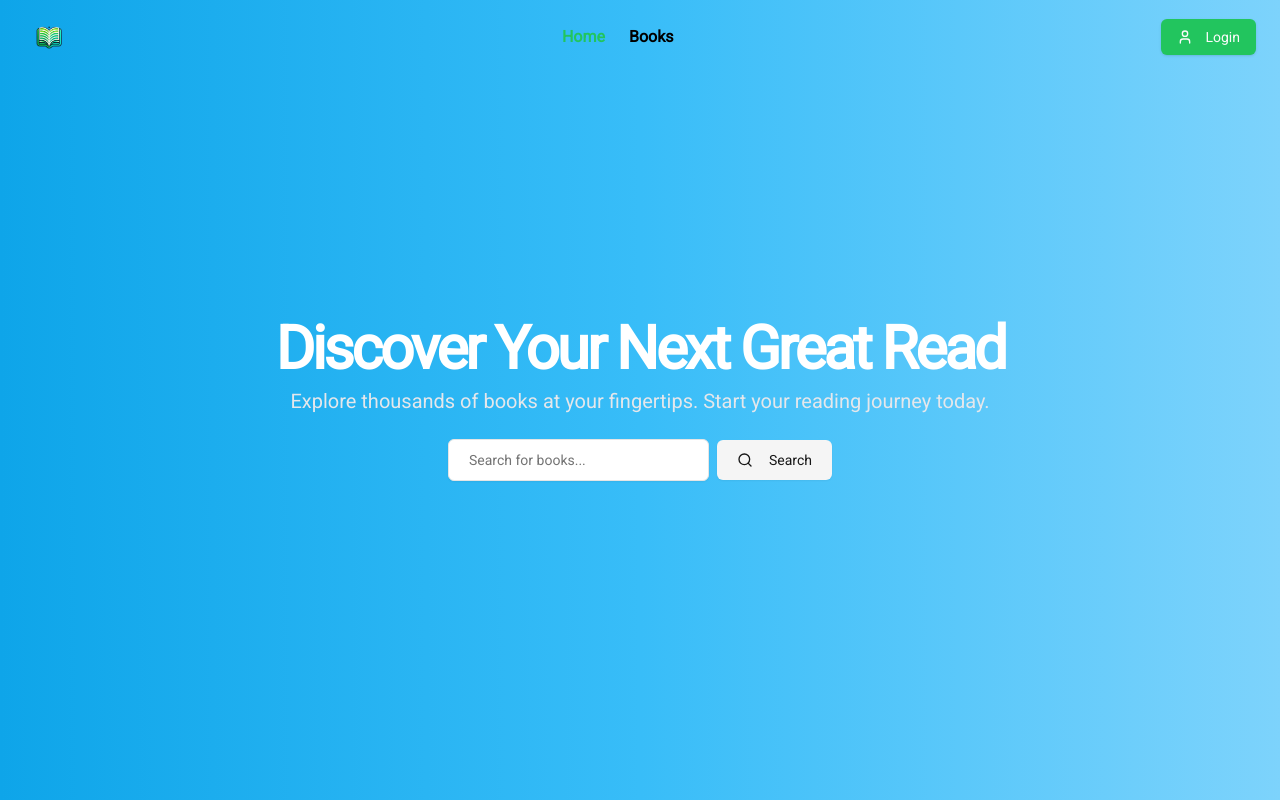
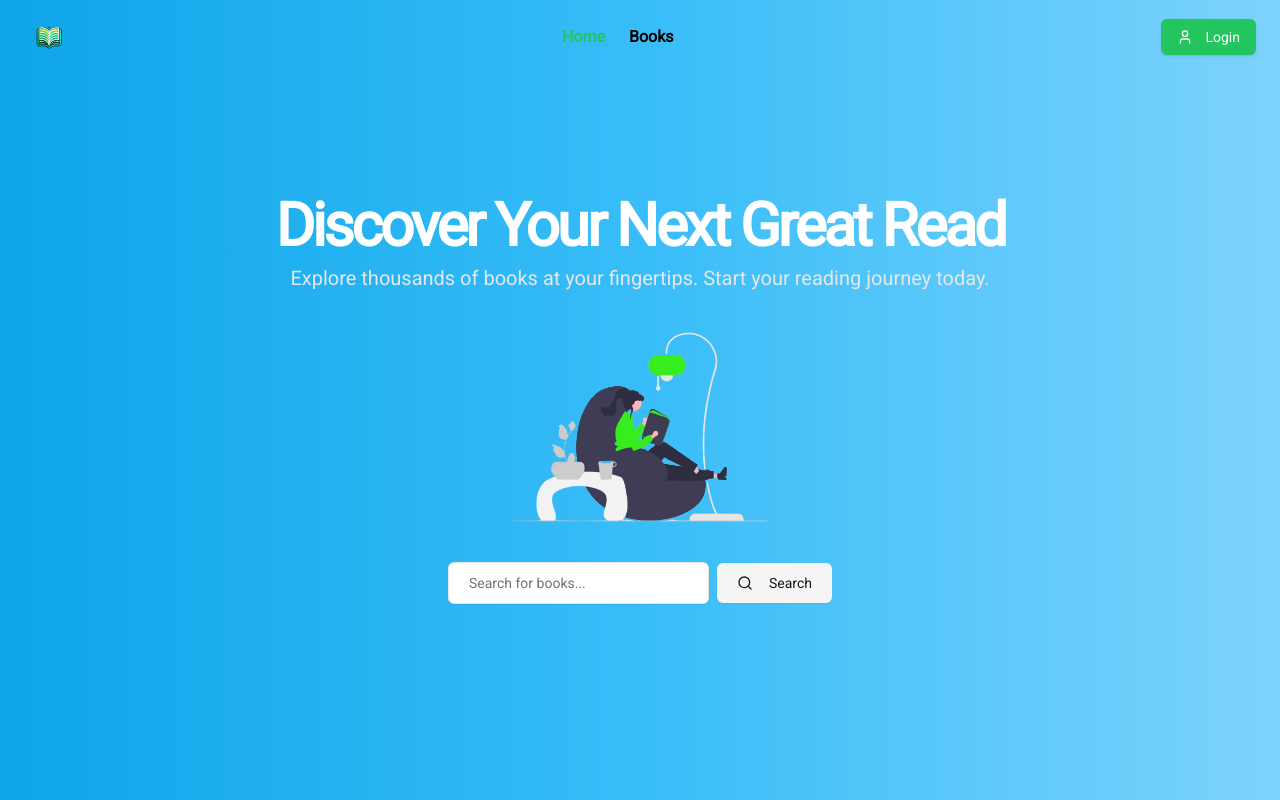
Before and after one commit to alfarosiregar/online-library-app, a Next.js app: page / in a window 1280 px wide. Shown: the top 800 px of the page. Built offline with nearby package versions, Linux system fonts and the light colour scheme; no server answers.

Commit message:
Update: create image in Hero Section

```diff
--- a/src/components/fragments/Hero/index.tsx
+++ b/src/components/fragments/Hero/index.tsx
@@ -2,8 +2,16 @@ import { Button } from "@/components/ui/button";
 import { Input } from "@/components/ui/input";
 import { motion } from "framer-motion";
 import { Search } from "lucide-react";
+import Image from "next/image";
 
-const Hero = () => {
+type PropsType = {
+  srcImage: string | "";
+  alt: string;
+  width: number;
+  height: number;
+};
+const Hero = (props: PropsType) => {
+  const { srcImage, alt, width, height } = props;
   return (
     <section className="flex flex-col items-center justify-center min-h-screen w-full bg-gradient-to-r from-sky-500 via-sky-400 to-sky-300">
       <div className="container px-4 md:px-6 text-center">
@@ -31,6 +39,16 @@ const Hero = () => {
               Explore thousands of books at your fingertips. Start your reading
               journey today.
             </motion.p>
+          </motion.div>
+
+          {/* Animasi Hero Image */}
+          <motion.div
+            initial={{ opacity: 0, scale: 0.8 }}
+            animate={{ opacity: 1, scale: 1 }}
+            transition={{ duration: 0.7, delay: 0.5 }}
+            className="w-full max-w-lg flex items-center justify-center"
+          >
+            <Image src={srcImage} alt={alt} width={width} height={height} />
           </motion.div>
 
           {/* Animasi Form Search */}
--- a/src/components/fragments/Navbar/index.tsx
+++ b/src/components/fragments/Navbar/index.tsx
@@ -176,15 +176,6 @@ const Navbar = () => {
                   )}
                   {data?.user && (
                     <Link
-                      href="/pinjaman"
-                      className={`text-lg flex gap-2 font-semibold ${pathname === "/pinjaman" ? "text-red-400" : "text-gray-900"}`}
-                    >
-                      <BookOpenCheck />
-                      Pinjaman
-                    </Link>
-                  )}
-                  {data?.user && (
-                    <Link
                       href="/settings"
                       className={`text-lg flex gap-2 font-semibold ${pathname === "/settings" ? "text-red-400" : "text-gray-900"}`}
                     >
--- a/src/components/views/books/index.tsx
+++ b/src/components/views/books/index.tsx
@@ -8,7 +8,12 @@ const BookView = ({ products }: { products: BookType[] }) => {
     <main className="flex flex-col min-h-screen">
       {/* Tambahkan padding-top agar tidak tertutup Navbar */}
       <div className="flex flex-wrap justify-center gap-8 w-full">
-        <Hero />
+        <Hero
+          srcImage="/book-lover-without-bg.png"
+          alt="Image in Hero"
+          width={300}
+          height={300}
+        />
         {products.length > 0 ? (
           products.map((product) => (
             <BookCard
--- a/src/components/views/index.tsx
+++ b/src/components/views/index.tsx
@@ -9,11 +9,16 @@ const MainView = () => {
   return (
     <div className="flex flex-col min-h-screen">
       <main>
-        <Hero />
+        <Hero
+          srcImage="/reading-time.png"
+          alt="Image in Hero"
+          width={300}
+          height={300}
+        />
         <Category />
         <FeaturedFeatures />
         <FeaturedBook />
-        {!data?.user && <HeroSub />}{" "}
+        {!data?.user && <HeroSub />}
       </main>
     </div>
   );
```
Also changed, not shown: public/book-lover.png (added), public/reading-time.png (added).
